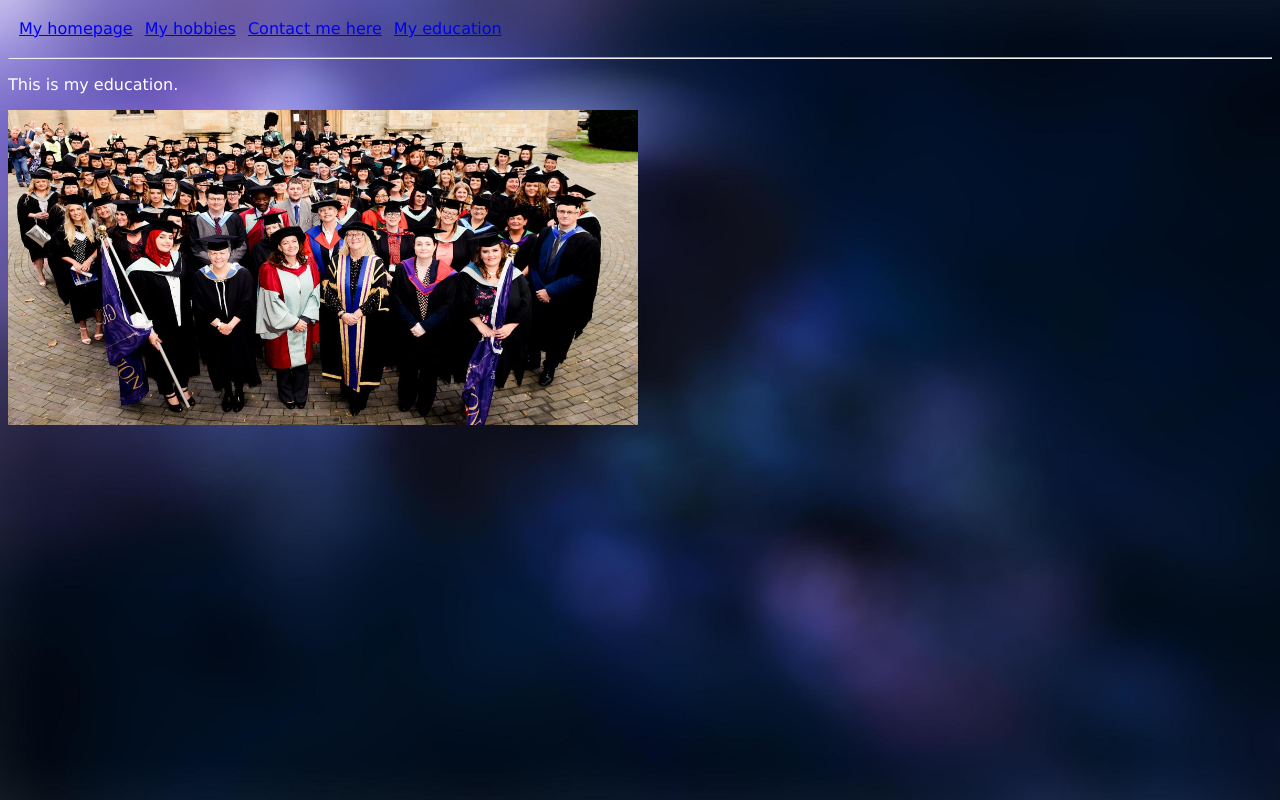
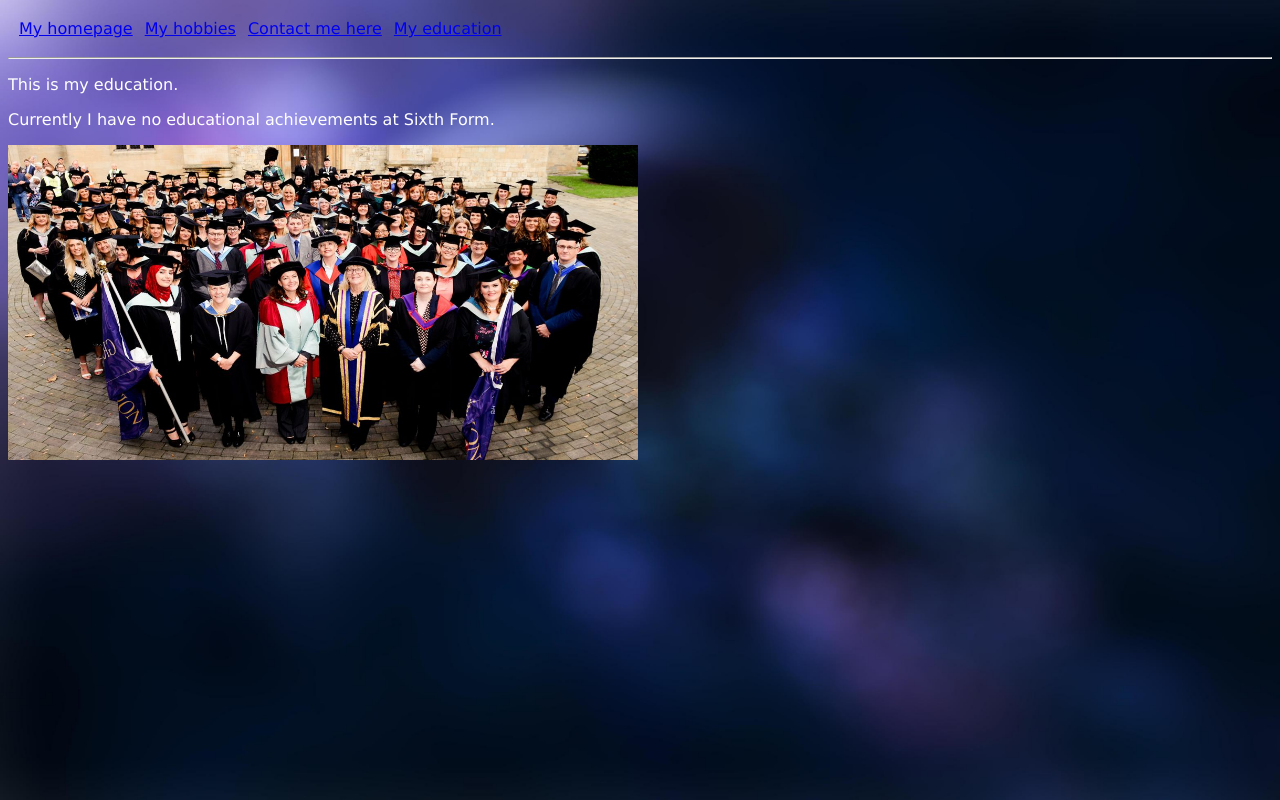
Before and after one commit to nfoster2026/website, a plain HTML site: page education.html in a window 1280 px wide. Drawn offline with Linux system fonts and the light colour scheme.

Commit message:
Update education.html with educational achievements
Added a new paragraph about educational achievements.

```diff
--- a/education.html
+++ b/education.html
@@ -27,5 +27,6 @@
     </table>
 <hr />
     <p>This is my education.</p>
-    <img src="Education.jpg" width="630" height="315"
+  <p> Currently I have no educational achievements at Sixth Form.</p>
+      <img src="Education.jpg" width="630" height="315"
 </html>
```
